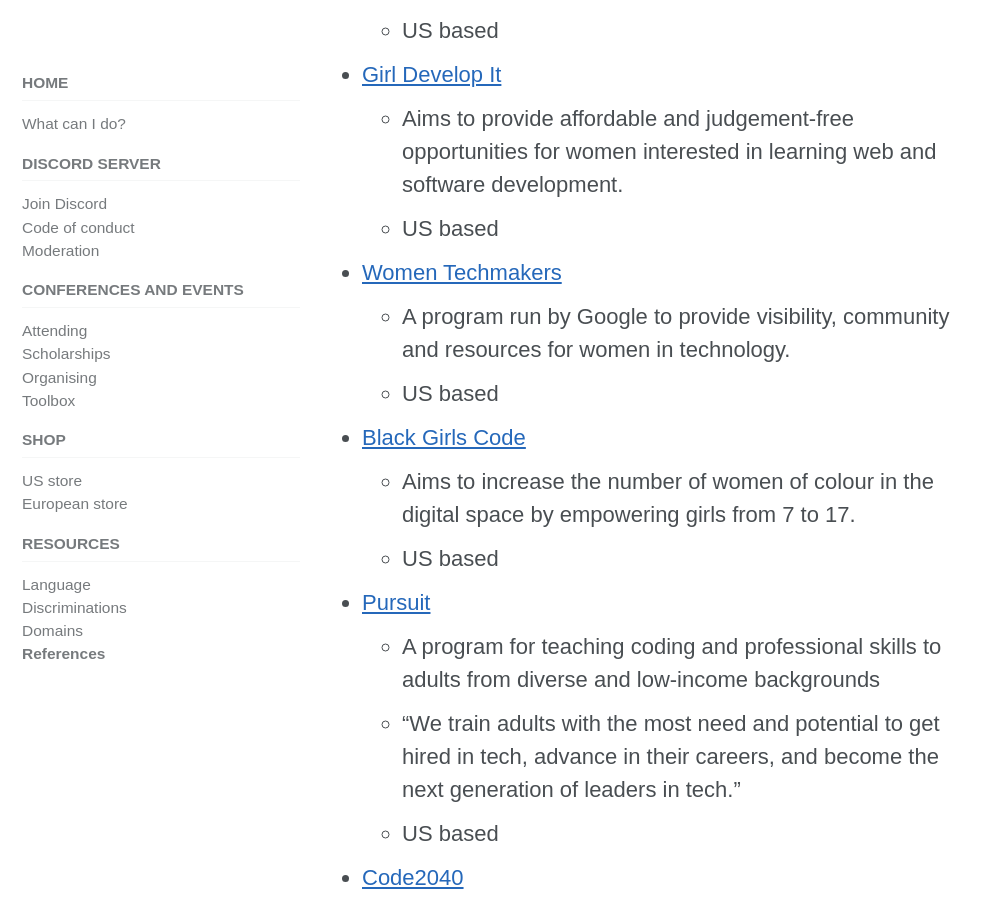
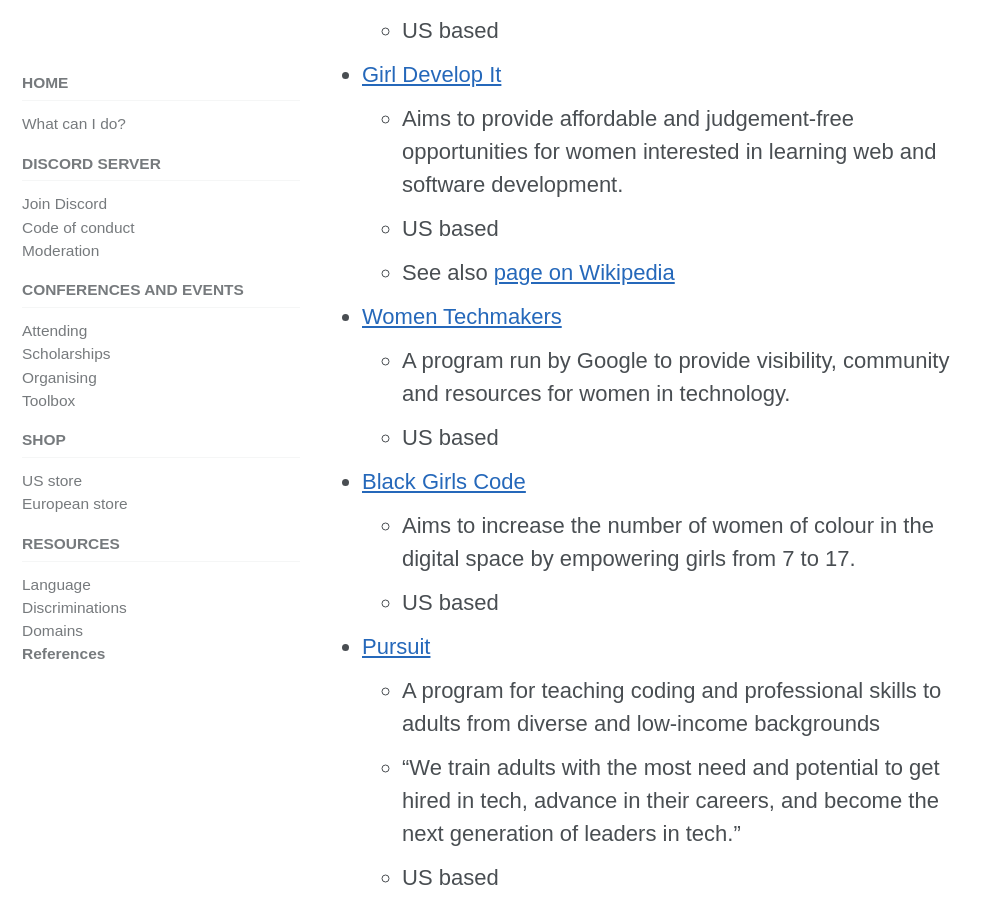
Before and after one commit to include-cpp/include-cpp.github.io, a Jekyll site: the page built from resources/references/index.md, in a window 1280 px wide and 900 px high, scrolled down 1765 px. Shown: the whole window, without its empty margins (0-991 px from the left). Built offline with Jekyll 4.4.1, drawn with Linux system fonts in a browser that asks for light colours; cached includes are drawn as plain includes; nearby versions of some CDN libraries.

Commit message:
Add link to Wikipedia page on 'Girl Develop It'
Co-Authored-By: Kate Gregory <kategregory@users.noreply.github.com>

```diff
--- a/resources/references/index.md
+++ b/resources/references/index.md
@@ -35,6 +35,7 @@ title: References and Links
 * [Girl Develop It](https://www.girldevelopit.com/)
   * Aims to provide affordable and judgement-free opportunities for women interested in learning web and software development.
   * US based
+  * See also [page on Wikipedia](https://en.wikipedia.org/wiki/Girl_Develop_It)
 * [Women Techmakers](https://www.womentechmakers.com/)
   * A program run by Google to provide visibility, community and resources for women in technology.
   * US based
```
